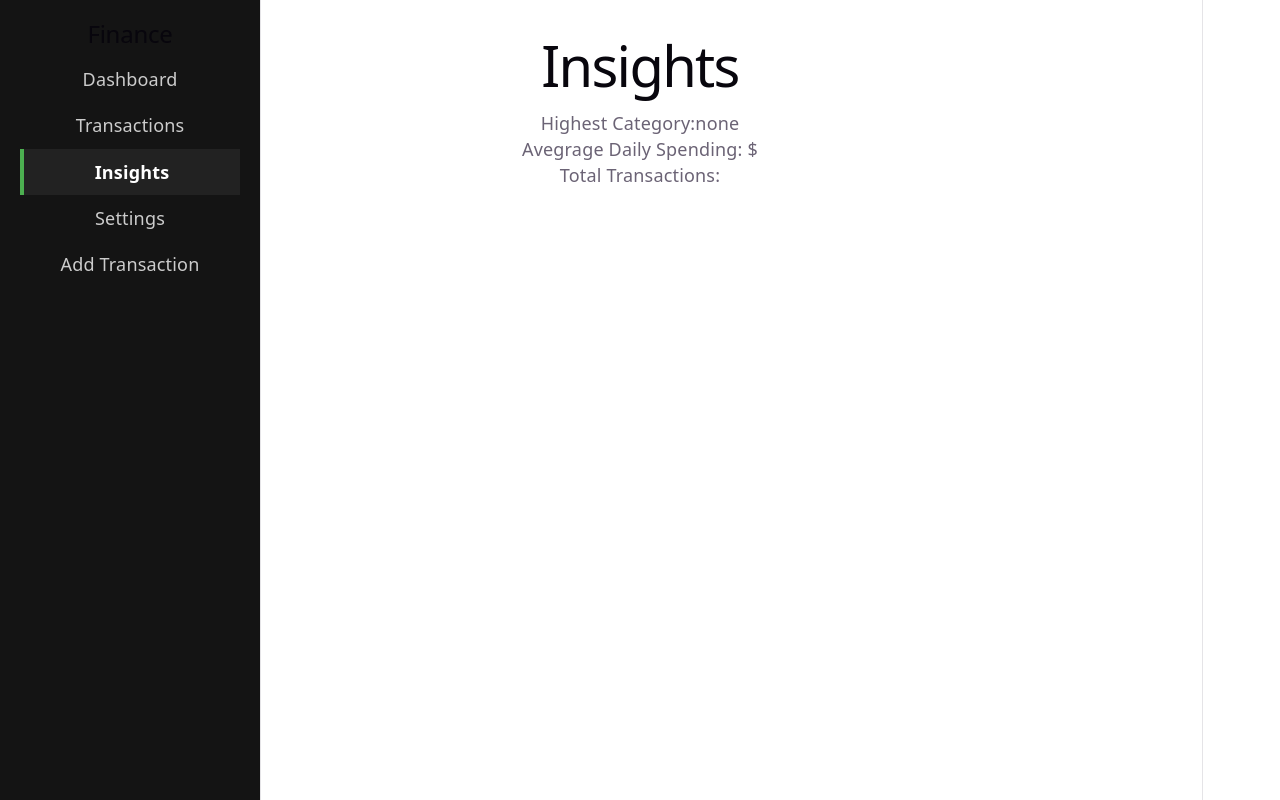
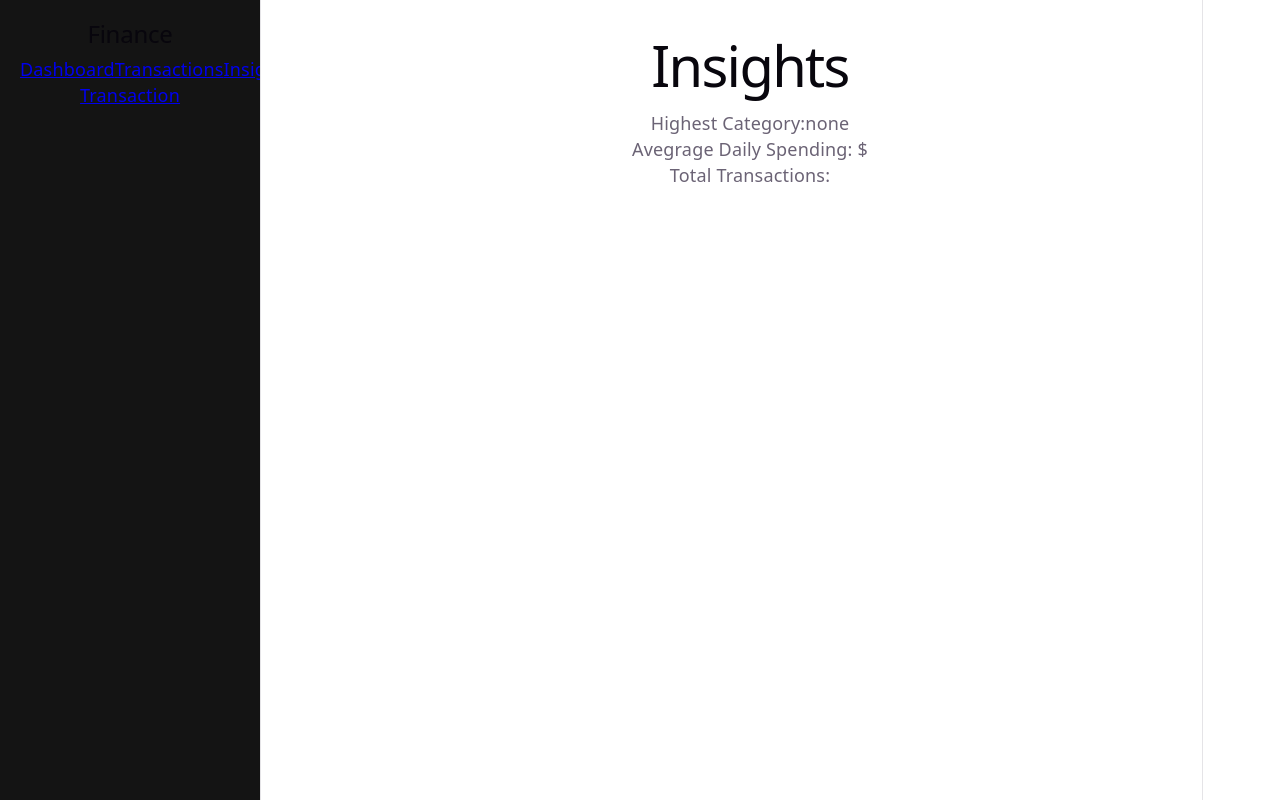
Before and after one commit to watsonlimprevil/finance-frontend, a React (Vite) app: page /insights in a window 1280 px wide. Built offline with nearby package versions, Linux system fonts and the light colour scheme; no server answers.

Commit message:
chnaged the styling rule for sidebar

```diff
--- a/src/App.css
+++ b/src/App.css
@@ -23,26 +23,33 @@
 }
 
 
-.sidebar-nav a {
-  display: block;
-  padding: 10px;
-  color: #ccc;
-  text-decoration: none;
+/* Sidebar is collapsed by default */
+.sidebar {
+  position: fixed;
+  left: 0;
+  top: 0;
+  width: 60px;            /* collapsed width */
+  height: 100vh;
+  background: #141414;
+  overflow: hidden;
+  transition: width 0.3s ease;
+  z-index: 1000;
 }
 
-.sidebar-nav a.active {
-  background-color: #222;
-  color: #fff;
-  font-weight: bold;
-  border-left: 4px solid #4caf50; /* green accent */
+/* Sidebar expands on hover */
+.sidebar:hover {
+  width: 220px;           /* expanded width */
 }
 
-.sidebar {
-  width: 220px;
-  background: #141414;
-  padding: 20px;
-  min-height: 100vh;
-  flex-shrink: 0;
+/* Main content shifts only when sidebar is expanded */
+.sidebar:hover ~ .main-content {
+  margin-left: 220px;
+}
+
+/* Default main content position */
+.main-content {
+  margin-left: 60px;      /* collapsed sidebar width */
+  transition: margin-left 0.3s ease;
 }
 
 .app-layout {
```
